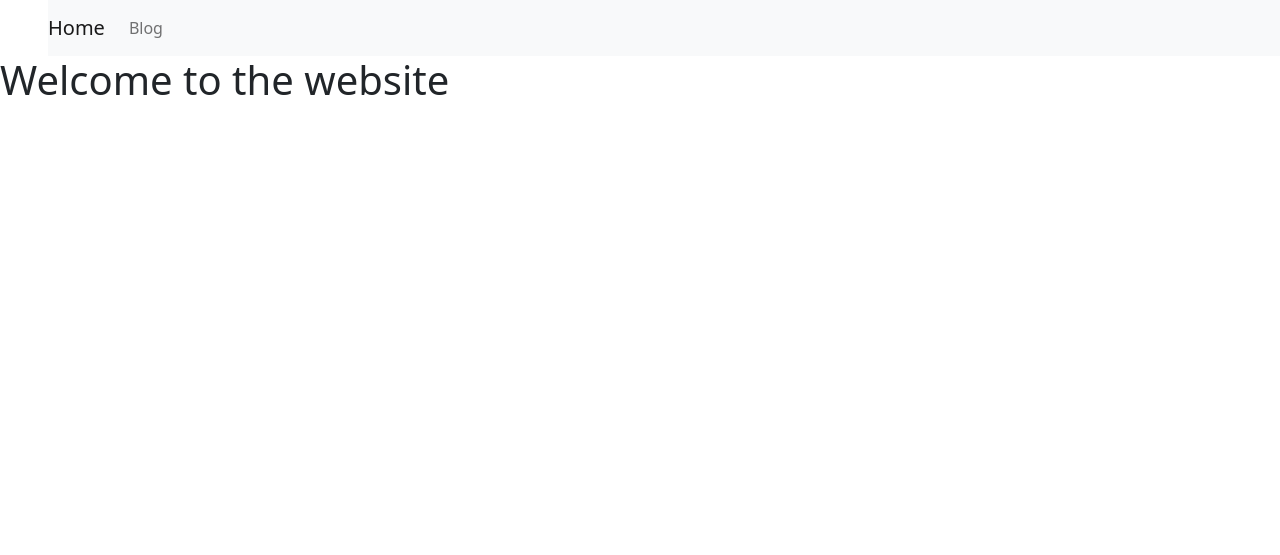
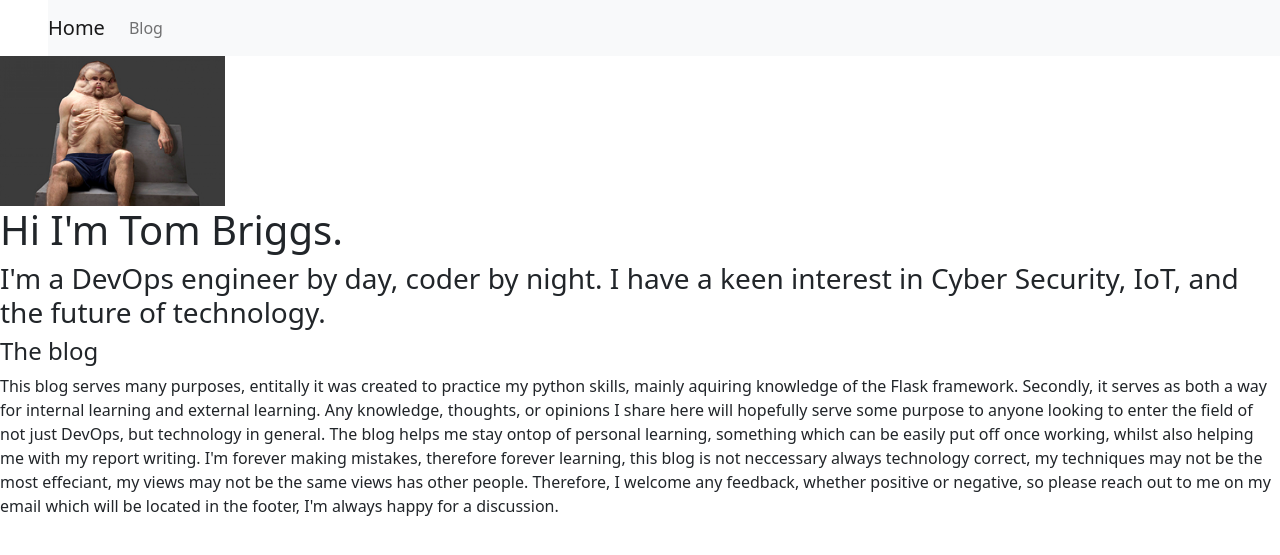
Before and after one commit to tbriggs1/Blog-Website, a Flask app: page / in a window 1280 px wide. Shown: the top 555 px of the page. Run offline with Flask 2, Linux system fonts and the light colour scheme.

Commit message:
index page text added

```diff
--- a/templates/index.html
+++ b/templates/index.html
@@ -5,5 +5,32 @@
 {% endblock %}
 
 {% block body %}
-<h1>Welcome to the website </h1>
+<main id="index-main">
+    <div id="introduction">
+        <img src="../static/images/profile_picture.png" alt="tom" height="150px"/>
+        <h1>
+            Hi I'm
+            <span class="FirstName">Tom</span>
+            <span class="LastName">Briggs.</span>
+        </h1>
+        <h3>
+            I'm a <span class="DevOps">DevOps</span> engineer by day, coder by night. I have a keen
+            interest in Cyber Security, IoT, and the future of technology.
+        </h3>
+    </div>
+    <div id="blog-description">
+        <h4>The blog</h4>
+        <p>This blog serves many purposes, entitally it was created to practice my python skills,
+            mainly aquiring knowledge of the Flask framework. Secondly, it serves as both a way
+            for internal learning and external learning. Any knowledge, thoughts, or opinions I share
+            here will hopefully serve some purpose to anyone looking to enter the field of not just DevOps,
+            but technology in general. The blog helps me stay ontop of personal learning, something
+            which can be easily put off once working, whilst also helping me with my report writing. I'm
+            forever making mistakes, therefore forever learning, this blog is not neccessary always technology correct,
+            my techniques may not be the most effeciant, my views may not be the same views has other people.
+            Therefore, I welcome any feedback, whether positive or negative, so please reach out to me on my email
+            which will be located in the footer, I'm always happy for a discussion.
+        </p>
+    </div>
+</main>
 {% endblock %}
```
Also changed, not shown: posts.db, static/images/profile_picture.png (added).
